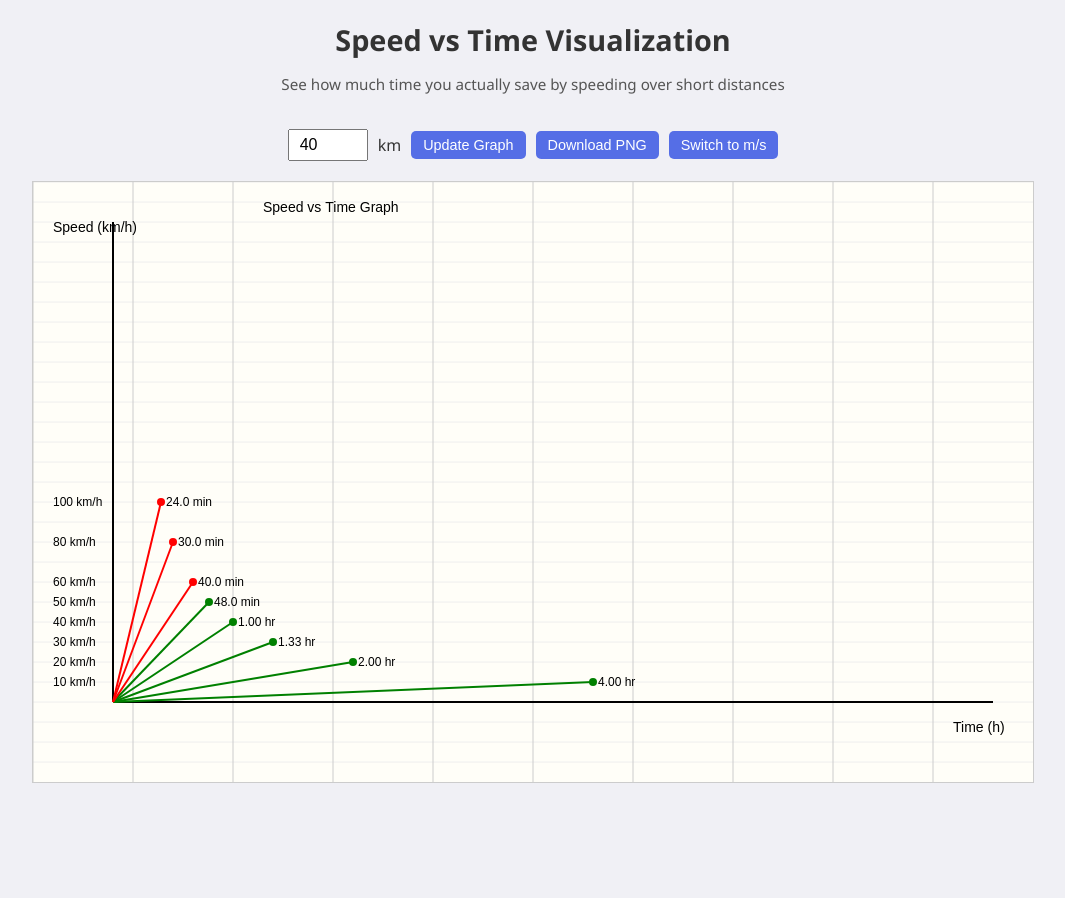
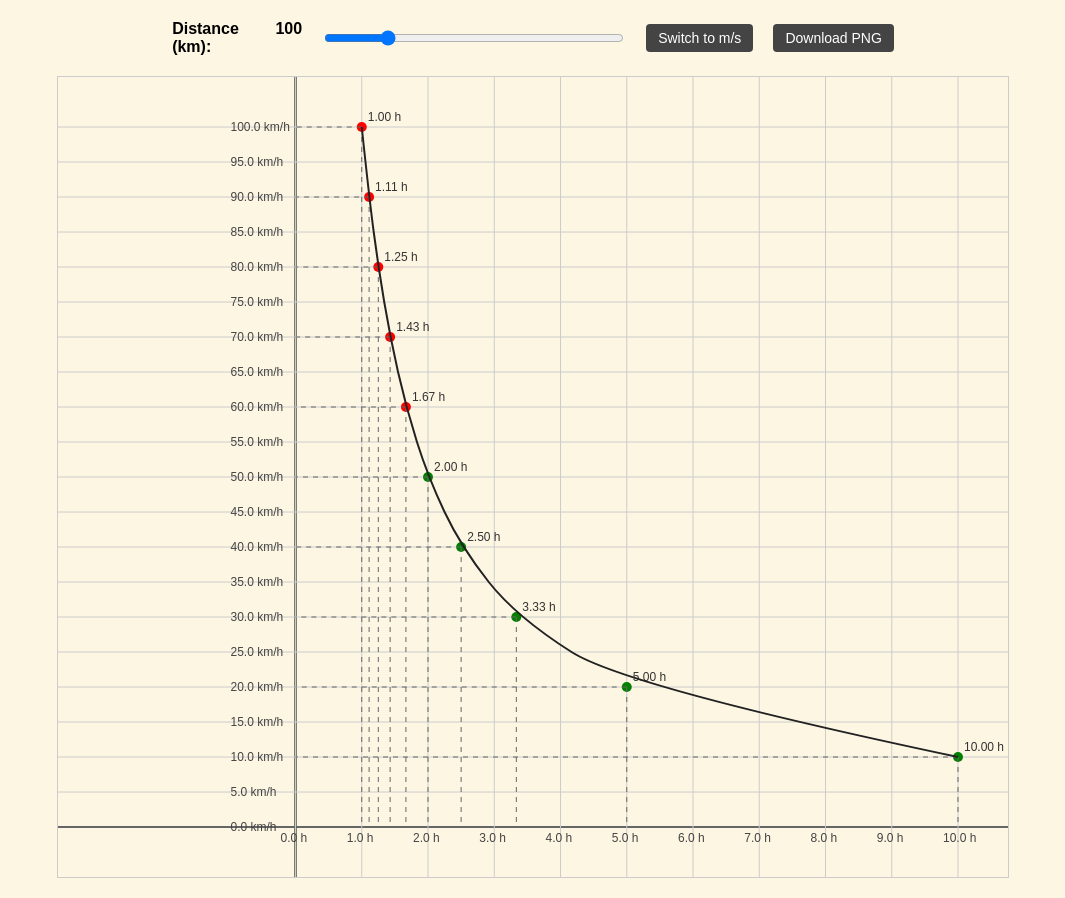
Before and after one commit to Fatyoda3/canvas-experiments, a plain HTML site: page index.html in a window 1280 px wide. Shown: the whole page, without its empty margins (107-1172 px from the left). Before the commit the page ends 803 px from the top, so only its background shows below. Drawn offline with Linux system fonts and the light colour scheme.

Commit message:
hello I am fixing my old stuff, now I am working on speed vs time graph plotter and now I made it much better

```diff
--- a/assets/speed-time-distance.js
+++ b/assets/speed-time-distance.js
@@ -1,137 +1,174 @@
-// speed-time-distance.js
-const canvas = document.querySelector('#canvas1');
-const ctx = canvas.getContext('2d');
-const input = document.querySelector('#distance');
-const updateBtn = document.querySelector('#update');
-const downloadBtn = document.querySelector('#download');
+const canvas = document.querySelector("canvas");
+const ctx = canvas.getContext("2d");
 
-let distance = parseFloat(input.value);
-let unit = 'km/h';
+const distanceSlider = document.getElementById("distanceSlider");
+const distanceValueDisplay = document.getElementById("distanceValue");
+const unitToggle = document.getElementById("unitToggle");
+const downloadBtn = document.getElementById("downloadBtn");
 
-const speeds = [10, 20, 30, 40, 50, 60, 80, 100];
+canvas.width = 950;
+canvas.height = 800;
 
-function formatTime(time) {
-  return time < 1 ? `${(time * 60).toFixed(1)} min` : `${time.toFixed(2)} hr`;
+const centerX = canvas.width / 4;
+const centerY = canvas.height - 50;
+
+let distance = parseFloat(distanceSlider.value) || 100;
+let isMS = false;
+
+const speedsKMH = [10, 20, 30, 40, 50, 60, 70, 80, 90, 100];
+
+function toMS(kmh) {
+  return (kmh * 1000) / 3600;
 }
 
-function drawPaperBackground() {
-  const lineSpacing = 20;
-  ctx.fillStyle = '#fffef8';
+function getIntervalY(maxValue) {
+  if (maxValue > 500) return 50;
+  if (maxValue > 200) return 20;
+  if (maxValue > 100) return 10;
+  if (maxValue > 50) return 5;
+  if (maxValue > 20) return 2;
+  return 1;
+}
+
+function getIntervalX(maxTime) {
+  if (maxTime > 200) return 50;
+  if (maxTime > 100) return 20;
+  if (maxTime > 50) return 10;
+  if (maxTime > 20) return 5;
+  if (maxTime > 10) return 2;
+  return 1;
+}
+
+function drawGraph() {
+  ctx.clearRect(0, 0, canvas.width, canvas.height);
+
+  ctx.fillStyle = "#fdf6e3";
   ctx.fillRect(0, 0, canvas.width, canvas.height);
 
-  ctx.strokeStyle = '#eee';
+  ctx.strokeStyle = "black";
+  ctx.lineWidth = 2;
+  ctx.beginPath();
+  ctx.moveTo(centerX, 0);
+  ctx.lineTo(centerX, canvas.height);
+  ctx.stroke();
+
+  ctx.beginPath();
+  ctx.moveTo(0, centerY);
+  ctx.lineTo(canvas.width, centerY);
+  ctx.stroke();
+
+  let minSpeed = isMS ? toMS(Math.min(...speedsKMH)) : Math.min(...speedsKMH);
+  let maxSpeed = isMS ? toMS(Math.max(...speedsKMH)) : Math.max(...speedsKMH);
+  let maxTime = distance / minSpeed;
+
+  let scaleX = (canvas.width - centerX - 50) / maxTime;
+  let scaleY = (centerY - 50) / maxSpeed;
+
+  const xInterval = getIntervalX(maxTime);
+  const yInterval = getIntervalY(maxSpeed);
+
+  ctx.strokeStyle = "#ccc";
   ctx.lineWidth = 1;
-  for (let y = 0; y < canvas.height; y += lineSpacing) {
+  ctx.fillStyle = "#444";
+  ctx.font = "12px sans-serif";
+
+  for (let t = 0; t <= maxTime + 0.001; t += xInterval) {
+    const x = centerX + t * scaleX;
+    ctx.beginPath();
+    ctx.moveTo(x, 0);
+    ctx.lineTo(x, canvas.height);
+    ctx.stroke();
+    ctx.fillText(`${t.toFixed(1)} h`, x - 15, centerY + 15);
+  }
+
+  for (let v = 0; v <= maxSpeed + 0.001; v += yInterval) {
+    const y = centerY - v * scaleY;
     ctx.beginPath();
     ctx.moveTo(0, y);
     ctx.lineTo(canvas.width, y);
     ctx.stroke();
+    ctx.fillText(
+      `${v.toFixed(1)} ${isMS ? "m/s" : "km/h"}`,
+      centerX - 65,
+      y + 4
+    );
   }
 
-  ctx.strokeStyle = '#ccc';
-  ctx.lineWidth = 1;
-  for (let x = 0; x < canvas.width; x += 100) {
+  const points = [];
+  for (let i = 0; i < speedsKMH.length; i++) {
+    let speed = speedsKMH[i];
+    const speedVal = isMS ? toMS(speed) : speed;
+    const time = distance / speedVal;
+    const x = centerX + time * scaleX;
+    const y = centerY - speedVal * scaleY;
+
+    points.push({ x, y });
+
+    ctx.fillStyle = speed >= 60 ? "red" : "green";
     ctx.beginPath();
-    ctx.moveTo(x, 0);
-    ctx.lineTo(x, canvas.height);
+    ctx.arc(x, y, 5, 0, Math.PI * 2);
+    ctx.fill();
+
+    ctx.fillStyle = "#333";
+    ctx.font = "12px sans-serif";
+    ctx.fillText(`${time.toFixed(2)} h`, x + 6, y - 6);
+
+    ctx.strokeStyle = "#666";
+    ctx.lineWidth = 1;
+    ctx.setLineDash([5, 5]);
+    ctx.beginPath();
+    ctx.moveTo(x, y);
+    ctx.lineTo(x, centerY);
     ctx.stroke();
+
+    ctx.beginPath();
+    ctx.moveTo(x, y);
+    ctx.lineTo(centerX, y);
+    ctx.stroke();
+    ctx.setLineDash([]);
   }
+
+  drawCurve(ctx, points);
 }
 
-function drawGraph(dist) {
-  drawPaperBackground();
+function drawCurve(ctx, points) {
+  if (points.length < 2) return;
+  ctx.beginPath();
+  ctx.moveTo(points[0].x, points[0].y);
 
-  const originX = 80;
-  const originY = canvas.height - 80;
+  for (let i = 1; i < points.length - 2; i++) {
+    const xc = (points[i].x + points[i + 1].x) / 2;
+    const yc = (points[i].y + points[i + 1].y) / 2;
+    ctx.quadraticCurveTo(points[i].x, points[i].y, xc, yc);
+  }
 
-  ctx.strokeStyle = 'black';
+  const penultimate = points[points.length - 2];
+  const last = points[points.length - 1];
+  ctx.quadraticCurveTo(penultimate.x, penultimate.y, last.x, last.y);
+
+  ctx.strokeStyle = "#222";
   ctx.lineWidth = 2;
-
-  // axes
-  ctx.beginPath();
-  ctx.moveTo(originX, originY);
-  ctx.lineTo(originX, 40);
   ctx.stroke();
-
-  ctx.beginPath();
-  ctx.moveTo(originX, originY);
-  ctx.lineTo(canvas.width - 40, originY);
-  ctx.stroke();
-
-  // draw speed lines
-  speeds.forEach(speed => {
-    const time = dist / speed;
-    const x = originX + time * 120;
-    const y = originY - speed * 2;
-
-    ctx.beginPath();
-    ctx.lineWidth = 2;
-    ctx.strokeStyle = speed >= 60 ? 'red' : 'green';
-    ctx.moveTo(originX, originY);
-    ctx.lineTo(x, y);
-    ctx.stroke();
-
-    ctx.fillStyle = 'black';
-    ctx.font = '12px sans-serif';
-    ctx.fillText(`${speed} ${unit}`, originX - 60, y + 4);
-    ctx.fillText(`${formatTime(time)}`, x + 5, y + 4);
-
-    // dot
-    ctx.beginPath();
-    ctx.fillStyle = speed >= 60 ? 'red' : 'green';
-    ctx.arc(x, y, 4, 0, Math.PI * 2);
-    ctx.fill();
-  });
-
-  ctx.fillStyle = 'black';
-  ctx.font = '14px sans-serif';
-  ctx.fillText('Speed vs Time Graph', originX + 150, 30);
-  ctx.fillText('Time (h)', canvas.width - 80, originY + 30);
-  ctx.fillText('Speed (' + unit + ')', originX - 60, 50);
+  ctx.closePath();
 }
 
-updateBtn.addEventListener('click', () => {
-  distance = parseFloat(input.value);
-  drawGraph(distance);
+distanceSlider.addEventListener("input", () => {
+  distance = parseFloat(distanceSlider.value);
+  distanceValueDisplay.textContent = distance;
+  drawGraph();
 });
 
-downloadBtn.addEventListener('click', () => {
-  const link = document.createElement('a');
-  link.href = canvas.toDataURL();
-  link.download = 'speed_time_graph.png';
-  link.click();
+unitToggle.addEventListener("click", () => {
+  isMS = !isMS;
+  unitToggle.innerText = isMS ? "Switch to km/h" : "Switch to m/s";
+  drawGraph();
 });
 
-const unitToggle = document.createElement('button');
-unitToggle.textContent = 'Switch to m/s';
-document.getElementById('controls').appendChild(unitToggle);
-
-unitToggle.addEventListener('click', () => {
-  if (unit === 'km/h') {
-    unit = 'm/s';
-    for (let i = 0; i < speeds.length; i++) {
-      speeds[i] = parseFloat((speeds[i] / 3.6).toFixed(2));
-    }
-    unitToggle.textContent = 'Switch to km/h';
-  } else {
-    unit = 'km/h';
-    for (let i = 0; i < speeds.length; i++) {
-      speeds[i] = parseFloat((speeds[i] * 3.6).toFixed(0));
-    }
-    unitToggle.textContent = 'Switch to m/s';
-  }
-  drawGraph(distance);
+downloadBtn.addEventListener("click", () => {
+  const a = document.createElement("a");
+  a.href = canvas.toDataURL("image/png");
+  a.download = "speed-time-graph.png";
+  a.click();
 });
 
-function resizeCanvas() {
-  canvas.width = Math.min(window.innerWidth * 0.95, 1000);
-  canvas.height = Math.min(window.innerHeight * 0.75, 700);
-}
-
-resizeCanvas();
-drawGraph(distance);
-
-window.addEventListener('resize', () => {
-  resizeCanvas();
-  drawGraph(distance);
-});
+drawGraph();
--- a/index.html
+++ b/index.html
@@ -1,96 +1,88 @@
 <!DOCTYPE html>
 <html lang="en">
-  <head>
+
+<head>
     <meta charset="UTF-8" />
-    <meta name="viewport" content="width=device-width, initial-scale=1.0" />
-    <title>Speed-Time-Distance Visualizer</title>
-    <link rel="shortcut icon" href="#" type="image/x-icon" />
+    <meta name="viewport" content="width=device-width, initial-scale=1" />
+    <title>Speed-Time-Distance Graph</title>
     <style>
-      * {
-        box-sizing: border-box;
-      }
-
-      body {
-        margin: 0;
-        font-family: "Segoe UI", sans-serif;
-        background-color: #f0f0f5;
-        color: #333;
+    body {
+        background-color: #fdf6e3;
+        font-family: Arial, sans-serif;
         display: flex;
         flex-direction: column;
         align-items: center;
-      }
+        margin: 0;
+        padding: 20px;
+    }
 
-      header {
+    canvas {
+        border: 1px solid #ccc;
+        background: white;
         margin-top: 20px;
-        text-align: center;
-      }
+        max-width: 100%;
+        height: auto;
+    }
 
-      h1 {
-        margin: 0;
-        font-size: 1.8rem;
-      }
+    #controls {
+        display: flex;
+        align-items: center;
+        gap: 20px;
+        max-width: 800px;
+        /* prevent wrapping */
+        flex-wrap: nowrap;
+    }
 
-      p {
-        font-size: 0.95rem;
-        color: #555;
-      }
+    label {
+        font-weight: bold;
+        user-select: none;
+        /* fix label width so distance value doesn't cause resize */
+        display: flex;
+        justify-content: space-between;
+        width: 130px;
+        min-width: 130px;
+    }
 
-      #controls {
-        margin: 20px;
-        display: flex;
-        gap: 10px;
-        align-items: center;
-      }
+    #distanceValue {
+        /* align the number right and fix width */
+        width: 40px;
+        text-align: right;
+        margin-left: 8px;
+    }
 
-      input[type="number"] {
-        padding: 5px 10px;
-        font-size: 1rem;
-        width: 80px;
-      }
+    #distanceSlider {
+        width: 300px;
+    }
 
-      button {
+    button {
+        cursor: pointer;
         padding: 6px 12px;
-        font-size: 0.9rem;
+        font-size: 14px;
         border: none;
-        background-color: #556ee6;
+        background-color: #444;
         color: white;
-        border-radius: 5px;
-        cursor: pointer;
-      }
+        border-radius: 4px;
+        white-space: nowrap;
+    }
 
-      button:hover {
-        background-color: #4053c1;
-      }
+    button:hover {
+        background-color: #222;
+    }
+</style>
 
-      canvas {
-        border: 1px solid #ccc;
-        background-color: white;
-        margin-bottom: 20px;
-        max-width: 95vw;
-        max-height: 90vh;
-      }
 
-      @media (max-width: 600px) {
-        h1 {
-          font-size: 1.3rem;
-        }
-      }
-    </style>
-  </head>
+</head>
 
-  <body>
-    <header>
-      <h1>Speed vs Time Visualization</h1>
-      <p>
-        See how much time you actually save by speeding over short distances
-      </p>
-    </header>
+<body>
     <div id="controls">
-      <input type="number" id="distance" value="40" min="1" /> km
-      <button id="update">Update Graph</button>
-      <button id="download">Download PNG</button>
+        <label for="distanceSlider">Distance (km): <span id="distanceValue">100</span></label>
+        <input type="range" id="distanceSlider" min="1" max="500" step="1" value="100" />
+        <button id="unitToggle">Switch to m/s</button>
+        <button id="downloadBtn">Download PNG</button>
     </div>
-    <canvas id="canvas1"></canvas>
+    <canvas id="canvas" width="800" height="600"></canvas>
+
     <script type="module" src="assets/speed-time-distance.js"></script>
-  </body>
+</body>
+
 </html>
```
